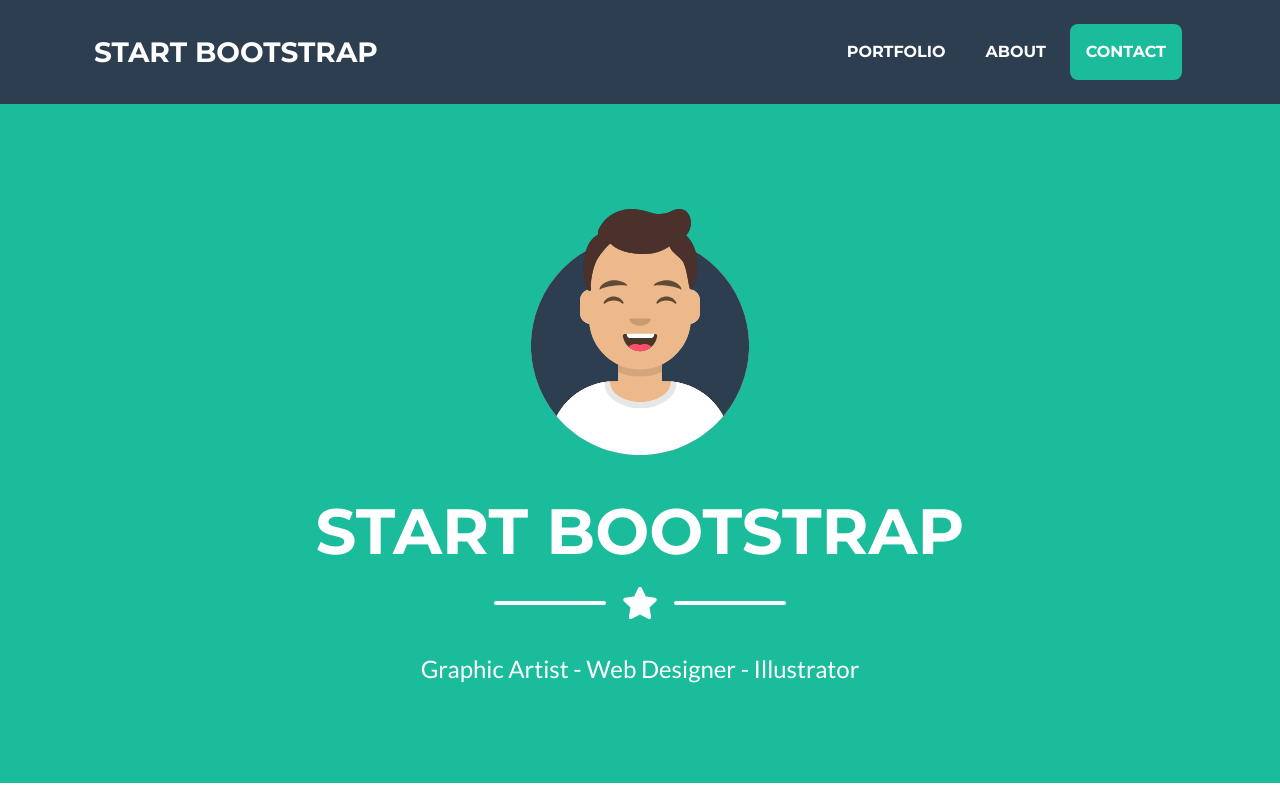
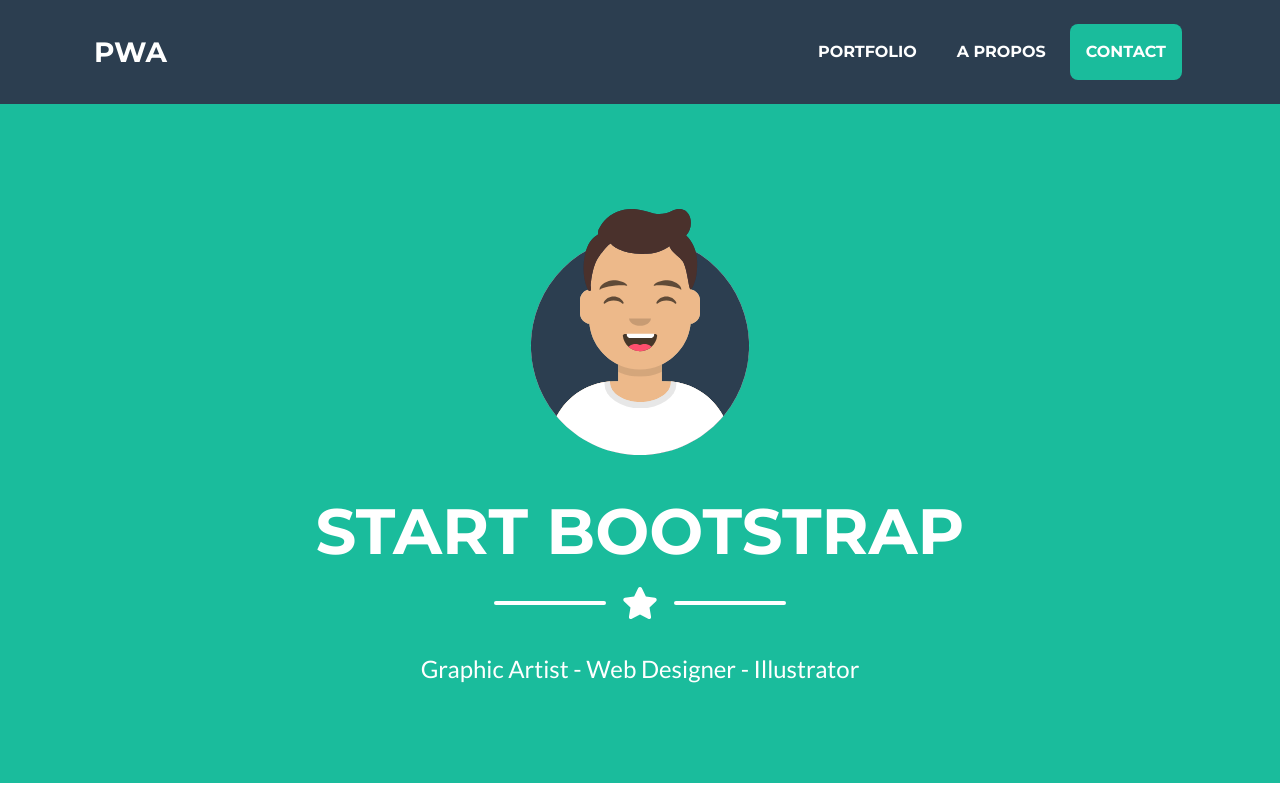
Before and after one commit to sebadams/synvapwa, a plain HTML site: page index.html in a window 1280 px wide. Shown: the top 800 px of the page. Drawn offline with nearby package versions, Linux system fonts and the light colour scheme.

Commit message:
modification menu

```diff
--- a/index.html
+++ b/index.html
@@ -20,7 +20,7 @@
         <!-- Navigation-->
         <nav class="navbar navbar-expand-lg bg-secondary text-uppercase fixed-top" id="mainNav">
             <div class="container">
-                <a class="navbar-brand js-scroll-trigger" href="#page-top">Start Bootstrap</a>
+                <a class="navbar-brand js-scroll-trigger" href="#page-top">PWA</a>
                 <button class="navbar-toggler navbar-toggler-right text-uppercase font-weight-bold bg-primary text-white rounded" type="button" data-toggle="collapse" data-target="#navbarResponsive" aria-controls="navbarResponsive" aria-expanded="false" aria-label="Toggle navigation">
                     Menu
                     <i class="fas fa-bars"></i>
@@ -28,7 +28,7 @@
                 <div class="collapse navbar-collapse" id="navbarResponsive">
                     <ul class="navbar-nav ml-auto">
                         <li class="nav-item mx-0 mx-lg-1"><a class="nav-link py-3 px-0 px-lg-3 rounded js-scroll-trigger" href="#portfolio">Portfolio</a></li>
-                        <li class="nav-item mx-0 mx-lg-1"><a class="nav-link py-3 px-0 px-lg-3 rounded js-scroll-trigger" href="#about">About</a></li>
+                        <li class="nav-item mx-0 mx-lg-1"><a class="nav-link py-3 px-0 px-lg-3 rounded js-scroll-trigger" href="#about">A propos</a></li>
                         <li class="nav-item mx-0 mx-lg-1"><a class="nav-link py-3 px-0 px-lg-3 rounded js-scroll-trigger" href="#contact">Contact</a></li>
                     </ul>
                 </div>
```
